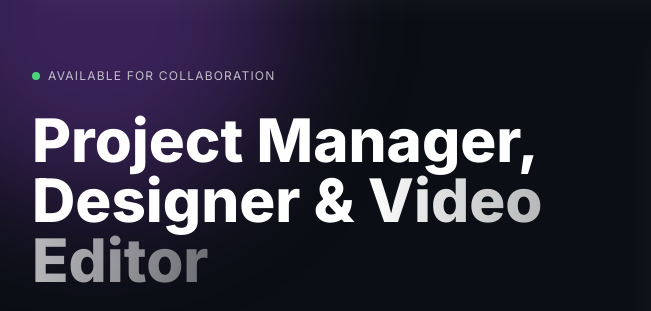
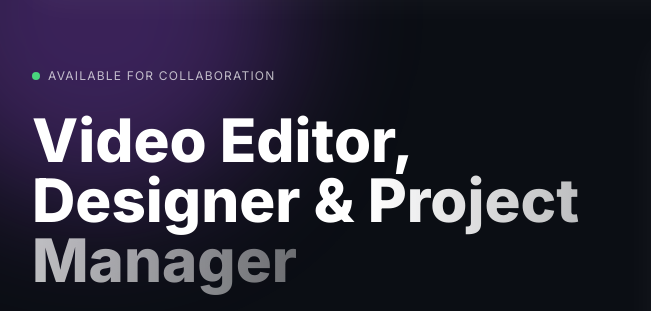
Before and after one commit to Jikes111/portfolio, a plain HTML site: page index.html in a window 1280 px wide. Shown: the part 85-396 px from the top of the page, 0-651 px from the left. Drawn offline with nearby package versions, Linux system fonts and the light colour scheme.

Commit message:
Update index.html

```diff
--- a/index.html
+++ b/index.html
@@ -98,8 +98,8 @@
             <span class="h-2 w-2 rounded-full bg-green-400 animate-pulse"></span> Available for collaboration
           </p>
           <h1 class="text-4xl sm:text-5xl lg:text-6xl font-extrabold leading-[1.05]">
-            Project Manager, Designer &
-            <span class="bg-clip-text text-transparent bg-gradient-to-r from-white to-white/40">Video Editor</span>
+            Video Editor, Designer &
+            <span class="bg-clip-text text-transparent bg-gradient-to-r from-white to-white/40">Project Manager</span>
           </h1>
           <p class="text-white/80 text-lg max-w-xl">I build organized, high-impact communities and ship polished digital experiences— from Minecraft servers to competitive Roblox leagues.</p>
           <div class="flex flex-wrap gap-3">
@@ -113,7 +113,7 @@
           <div class="absolute inset-0 glass rounded-3xl border lift shadow-glow"></div>
           <div class="absolute inset-0 rounded-3xl overflow-hidden parallax">
             <!-- Replace this placeholder image with your own -->
-            <img src="https://images.unsplash.com/photo-1527443224154-c4f2a9fdacda?q=80&w=1600&auto=format&fit=crop" alt="Hero visual" class="h-full w-full object-cover opacity-90">
+            <img src="https://cdn.discordapp.com/attachments/1401600587145150609/1404081658281463829/bwtcompetizionebiggerlogo.png?ex=6899e471&is=689892f1&hm=d66ef5258d06f14765674115d5e692c132dd7ece59e859f038f09d5765d95602&" alt="Hero visual" class="h-full w-full object-cover opacity-90">
           </div>
         </div>
       </div>
```
